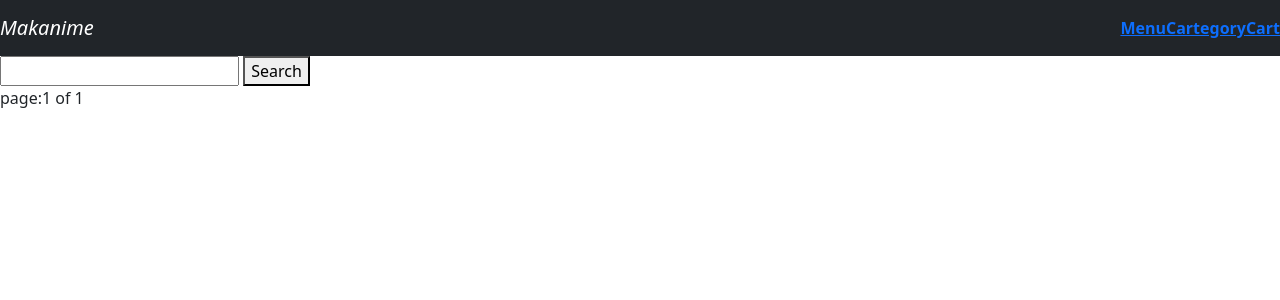
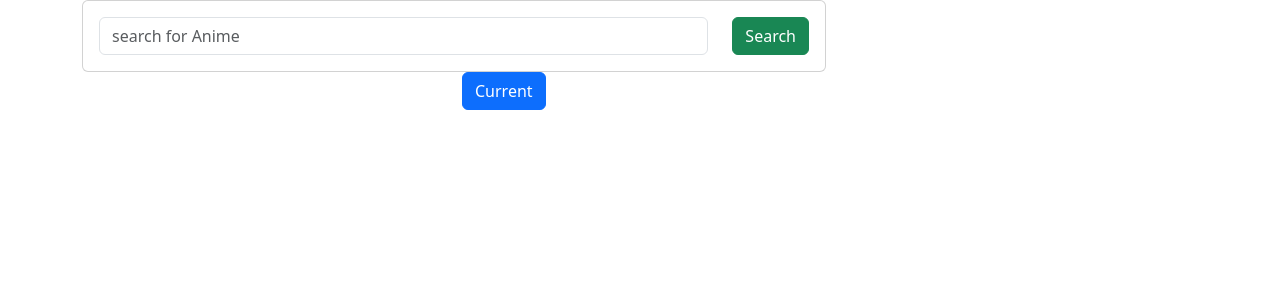
Before and after one commit to ChrisGumede/Makanime, a Django app: page /anime/ in a window 1280 px wide. Shown: the top 300 px of the page. Run offline with Django 5.2, Linux system fonts and the light colour scheme; data that the repository does not hold is empty.

```diff
--- a/anime/templates/anime/index.html
+++ b/anime/templates/anime/index.html
@@ -1,26 +1,81 @@
-{% extends 'anime/base.html' %}{% block body %}
+{% load static %}
+<!doctype html>
+<html lang="en">
+    <head>
+        <title>Makanime</title>
+<!-- Required meta tags -->
+        <meta charset="utf-8" />
+        <meta
+            name="viewport"
+            content="width=device-width, initial-scale=1, shrink-to-fit=no"
+        />
 
-<form action="" method="GET">
-    <input type="search" name="anime_name">
-    <button type="submit">Search</button>
+<!-- Bootstrap CSS v5.2.1 -->
+        <link
+            href="https://cdn.jsdelivr.net/npm/bootstrap@5.3.2/dist/css/bootstrap.min.css"
+            rel="stylesheet"
+            integrity="sha384-T3c6CoIi6uLrA9TneNEoa7RxnatzjcDSCmG1MXxSR1GAsXEV/Dwwykc2MPK8M2HN"
+            crossorigin="anonymous"
+        />
+        <link href="https://cdn.jsdelivr.net/npm/bootstrap@5.3.7/dist/css/bootstrap.min.css" rel="stylesheet" integrity="sha384-LN+7fdVzj6u52u30Kp6M/trliBMCMKTyK833zpbD+pXdCLuTusPj697FH4R/5mcr" crossorigin="anonymous">
+        <script src="https://cdn.jsdelivr.net/npm/bootstrap@5.3.7/dist/js/bootstrap.bundle.min.js" integrity="sha384-ndDqU0Gzau9qJ1lfW4pNLlhNTkCfHzAVBReH9diLvGRem5+R9g2FzA8ZGN954O5Q" crossorigin="anonymous"></script>
+    </head>
 
-</form>
+    <body>
+        <div
+            class="container">
+<!-- start search funtionality -->
+            <div card="row">
+                <div class="col-md-8 offet-2">
+                    <div class=" card card-sm">
+                        <form class="card-body row no-gutters align-items-center">
+                            <div class="col">
+                                <input type="search" name='anime_name' placeholder="search for Anime" class="form-control form-control-borderless">
+                            </div>
+                            <div class="col-auto">
+                                <button class="btn btn-success" type="submit">Search</button>
+                            </div>
+                        </form>
+                    </div>
+                </div>
+            </div>
+<!-- star catalog forloop -->
+            <div class="row">
+            {% for AnimeCatalog in catalog %}
+                <div class="col-md-2">
+                    <div class="card">
+                        <img class="card-img-top" src="{{ AnimeCatalog.image }}"/>
+                        <div class="card-body">
+                            <p class="card-title">{{ AnimeCatalog.title }}</p>
+                            <h6 class="card-text">Studio:{{ AnimeCatalog.studio }}</h6>
 
-{% for AnimeCatalog in anime_objects %}
-{{ AnimeCatalog.title}}
-</br>
-{% endfor %}
+                    </div>
+                </div>
+            </div>
+            {% endfor %}
 
-page:{{ anime_objects.number }} of {{ anime_objects.paginator.num_pages }}
+        </div>
+<!-- start pagination -->
+        <div class="row">
+            <div class="col-md-3 offset-md-4">
+                <ul class="pagination">
+                    {% if catalog.has_previous %}
+                       <li class="page-item">
+                            <a class="page-link" href="?page={{ catalog.previous_page_number }}">Previous</a>
+                       </li>
+                    {% endif %}
+<!-- To access data -->
+                    <li class="page-item active">
+                        <a class="page-link" href="?page={{ catalog.number }}">Current</a>
+                    </li>
+                    {% if catalog.has_next %}
+                        <li class="page-item">
+                            <a class="page-link" href="?page={{ catalog.next_page_number }}">Next</a>
+                        </li>
+                    {% endif %}
+                </ul>
+            </div>
+        </div>
+    </body>
 
-{% if anime_objects.has_previous %}
-    <a href="?page=1">First</a>
-    <a href="?page={{anime_objects.previous_page_number}}">Previous</a>
-{% endif %}
-
-{% if anime_objects.has_next %}
-    <a href="?page={{anime_objects.next_page_number}}">Next</a>
-    <a href="?page={{anime_objects.paginator.num_pages}}">Last</a>
-{% endif %}
-
-{% endblock %}
+</html>
--- a/anime/templates/anime/staff.html
+++ /dev/null
@@ -1 +0,0 @@
-#for base user auth
--- a/anime/urls.py
+++ b/anime/urls.py
@@ -3,7 +3,8 @@ from . import views
 
 app_name = 'anime'
 urlpatterns = [
-    path('anime/',views.Anime_List,name='Anime_List'),
+    path('anime/',views.index,name='index'),
     #funtion view for anime_list
+    path('<int:id>/',views.detail,name='detail'),
 
 ]
--- a/anime/views.py
+++ b/anime/views.py
@@ -1,19 +1,24 @@
 from django.shortcuts import render
 from .models import AnimeCatalog
+from .models import models
 from django.core.paginator import Paginator
 
 # Create your views here.
-def Anime_List(request):
-    anime_objects = AnimeCatalog.objects.all()
+def index(request):
+    catalog = AnimeCatalog.objects.all()
 
     #search funtionality
     anime_name = request.GET.get('anime_name')
     if anime_name != '' and anime_name is not None:
-        anime_objects = anime_objects.filter(title__icontains=anime_name)
+        catalog = catalog.filter(title__icontains=anime_name)
 
     #creat paginator instances
-    paginator = Paginator(anime_objects,2)
+    paginator = Paginator(catalog,2)
     page = request.GET.get('page')
-    anime_objects = paginator.get_page(page)
+    catalog = paginator.get_page(page)
 
-    return render(request,'Anime/index.html',{'anime_objects':anime_objects})
+    return render(request,'Anime/index.html',{'catalog':catalog})
+
+def detail(request,id):
+    catalog = AnimeCatalog.objects.get(id=id)
+    return render(request,'anime/detail.html',{'catalog':catalog })
```
Also changed, not shown: anime/templates/anime/detail.html (added, +64 -0 lines).
